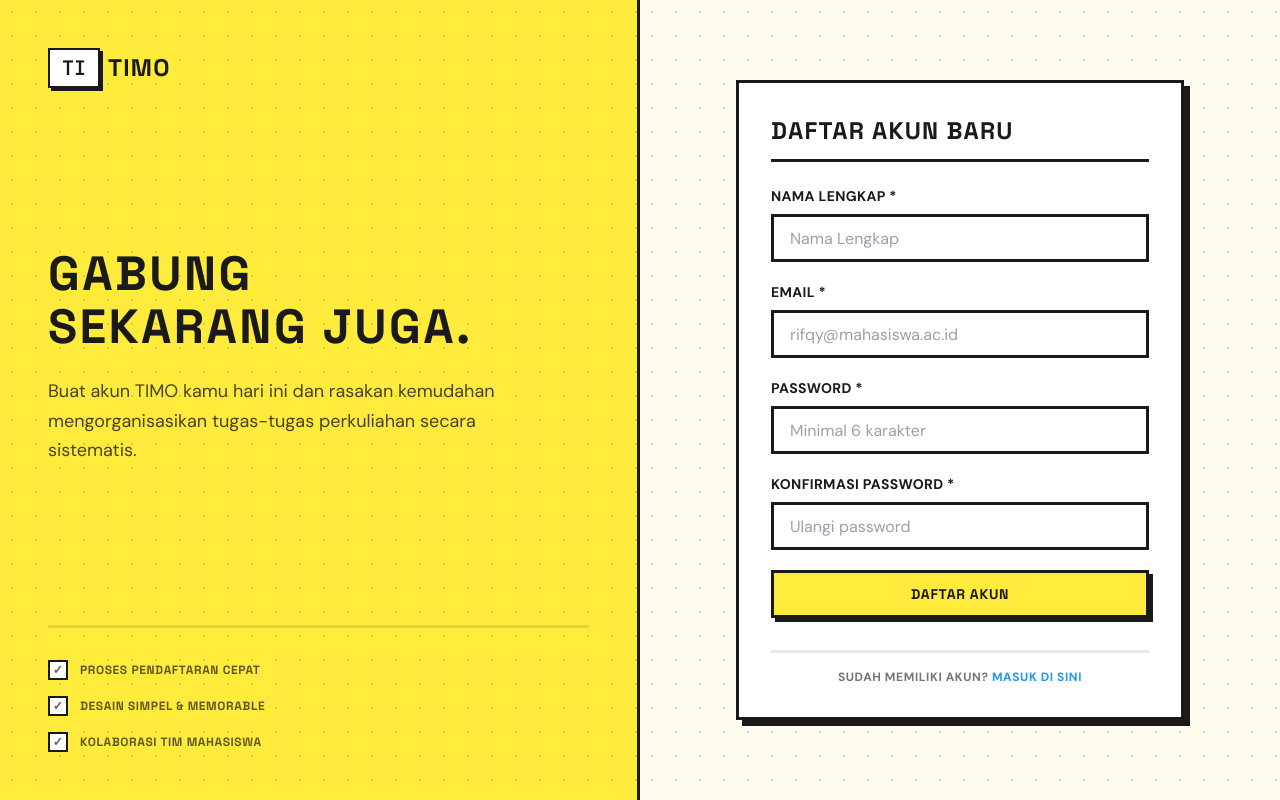
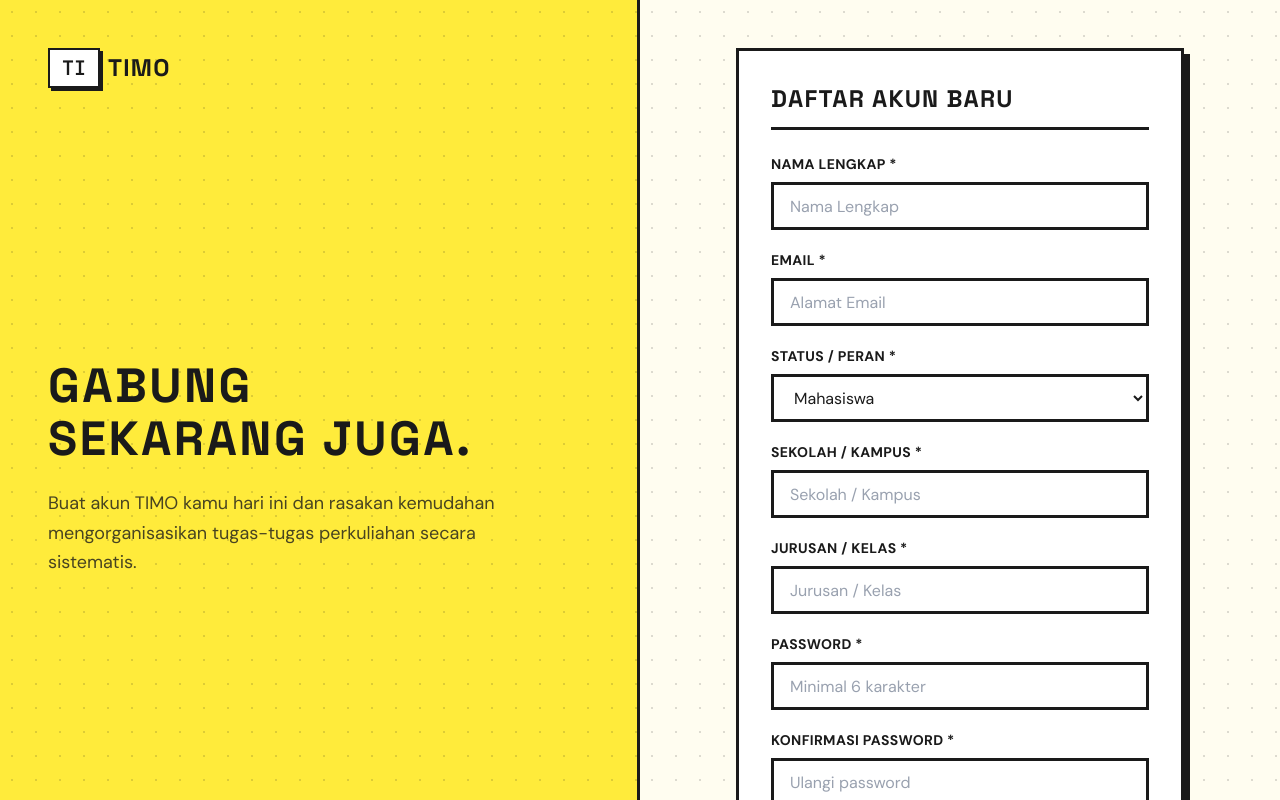
Before and after one commit to rifqymuhamad10/second-TIMO-app, a Next.js app: page /register in a window 1280 px wide. Shown: the top 800 px of the page. Built offline with nearby package versions, Linux system fonts and the light colour scheme.

Commit message:
Implement registration fields, student/general roles, and default placeholders standardization

```diff
--- a/src/app/dashboard/page.tsx
+++ b/src/app/dashboard/page.tsx
@@ -477,7 +477,7 @@ export default function DashboardPage() {
           <Input
             id="task-title"
             label="Judul Tugas *"
-            placeholder="Contoh: Buat ERD Sistem Retail"
+            placeholder="Judul Tugas"
             value={formTitle}
             onChange={(e) => setFormTitle(e.target.value)}
             disabled={formSubmitting}
@@ -505,7 +505,7 @@ export default function DashboardPage() {
             <Input
               id="task-subject"
               label="Mata Kuliah *"
-              placeholder="Contoh: RPL, Basis Data"
+              placeholder="Mata Kuliah"
               value={formSubject}
               onChange={(e) => setFormSubject(e.target.value)}
               disabled={formSubmitting}
--- a/src/app/profile/page.tsx
+++ b/src/app/profile/page.tsx
@@ -22,20 +22,29 @@ export default function ProfilePage() {
   // Edit Profile States
   const [isEditModalOpen, setIsEditModalOpen] = useState(false);
   const [formUsername, setFormUsername] = useState("");
-  const [formRole, setFormRole] = useState("user");
+  const [formRole, setFormRole] = useState("mahasiswa");
   const [formMajor, setFormMajor] = useState("");
+  const [formInstitution, setFormInstitution] = useState("");
   const [formAvatarUrl, setFormAvatarUrl] = useState("");
   const [formPassword, setFormPassword] = useState("");
   const [formError, setFormError] = useState<string | null>(null);
   const [formSuccess, setFormSuccess] = useState<string | null>(null);
   const [formSubmitting, setFormSubmitting] = useState(false);
 
+  const getRoleLabel = (role?: string) => {
+    if (role === "mahasiswa") return "Mahasiswa";
+    if (role === "pelajar") return "Pelajar";
+    if (role === "umum") return "Umum";
+    return role || "Mahasiswa";
+  };
+
   // Initialize form fields when user data is loaded
   useEffect(() => {
     if (user) {
       setFormUsername(user.username || "");
-      setFormRole(user.role || "user");
-      setFormMajor(user.major || "Rekayasa Perangkat Lunak (RPL)");
+      setFormRole(user.role || "mahasiswa");
+      setFormMajor(user.major || "");
+      setFormInstitution(user.institution || "");
       setFormAvatarUrl(user.avatar_url || "");
     }
   }, [user, isEditModalOpen]);
@@ -53,6 +62,7 @@ export default function ProfilePage() {
         username: formUsername,
         role: formRole,
         major: formMajor,
+        institution: formInstitution,
         avatar_url: formAvatarUrl,
       };
 
@@ -165,7 +175,7 @@ export default function ProfilePage() {
                 {user?.username || "Nama Pengguna"}
               </h2>
               <p className="font-body text-sm font-bold uppercase tracking-wider text-nb-ink/50 mb-4">
-                {user?.role === "dosen" ? "Dosen" : "Mahasiswa"} • Universitas UIN SGD Bandung
+                {getRoleLabel(user?.role)} • {user?.institution || "Sekolah / Kampus"}
               </p>
 
               <div className="flex flex-col gap-2.5 max-w-sm mx-auto sm:mx-0">
@@ -175,11 +185,11 @@ export default function ProfilePage() {
                 </div>
                 <div className="flex items-center gap-3 font-body text-sm text-nb-ink/80">
                   <Award className="w-4 h-4 text-nb-ink/60" />
-                  <span>Peran: <strong className="font-bold text-nb-ink">{user?.role === "dosen" ? "Dosen" : "Mahasiswa"}</strong></span>
+                  <span>Status: <strong className="font-bold text-nb-ink">{getRoleLabel(user?.role)}</strong></span>
                 </div>
                 <div className="flex items-center gap-3 font-body text-sm text-nb-ink/80">
                   <BookOpen className="w-4 h-4 text-nb-ink/60" />
-                  <span className="break-words">Jurusan: {user?.major || "Rekayasa Perangkat Lunak (RPL)"}</span>
+                  <span className="break-words">Jurusan / Kelas: {user?.major || "Jurusan / Kelas"}</span>
                 </div>
               </div>
 
@@ -293,8 +303,8 @@ export default function ProfilePage() {
         <form onSubmit={handleUpdateProfile} className="flex flex-col gap-5">
           <Input
             id="profile-username"
-            label="Nama Lengkap / Username *"
-            placeholder="Masukkan nama baru..."
+            label="Nama Lengkap *"
+            placeholder="Nama Lengkap"
             value={formUsername}
             onChange={(e) => setFormUsername(e.target.value)}
             disabled={formSubmitting}
@@ -306,7 +316,7 @@ export default function ProfilePage() {
               htmlFor="profile-role"
               className="font-body font-bold text-sm tracking-wide text-nb-ink uppercase"
             >
-              Peran (Role) *
+              Status / Peran *
             </label>
             <select
               id="profile-role"
@@ -315,15 +325,25 @@ export default function ProfilePage() {
               disabled={formSubmitting}
               className="w-full bg-nb-surface text-nb-ink border-nb px-4 h-12 text-base font-body focus:outline-none focus:border-nb-blue transition-colors cursor-pointer"
             >
-              <option value="user">Mahasiswa</option>
-              <option value="dosen">Dosen</option>
+              <option value="mahasiswa">Mahasiswa</option>
+              <option value="pelajar">Pelajar</option>
+              <option value="umum">Umum</option>
             </select>
           </div>
 
           <Input
+            id="profile-institution"
+            label="Sekolah / Kampus"
+            placeholder="Sekolah / Kampus"
+            value={formInstitution}
+            onChange={(e) => setFormInstitution(e.target.value)}
+            disabled={formSubmitting}
+          />
+
+          <Input
             id="profile-major"
-            label="Jurusan / Departemen"
-            placeholder="Contoh: Rekayasa Perangkat Lunak (RPL)"
+            label="Jurusan / Kelas"
+            placeholder="Jurusan / Kelas"
             value={formMajor}
             onChange={(e) => setFormMajor(e.target.value)}
             disabled={formSubmitting}
@@ -332,7 +352,7 @@ export default function ProfilePage() {
           <Input
             id="profile-avatar"
             label="URL Foto Profil"
-            placeholder="Contoh: https://api.dicebear.com/7.x/pixel-art/svg"
+            placeholder="Masukkan URL Foto Profil"
             value={formAvatarUrl}
             onChange={(e) => setFormAvatarUrl(e.target.value)}
             disabled={formSubmitting}
--- a/src/app/register/page.tsx
+++ b/src/app/register/page.tsx
@@ -14,6 +14,9 @@ export default function RegisterPage() {
   const [email, setEmail] = useState("");
   const [password, setPassword] = useState("");
   const [confirmPassword, setConfirmPassword] = useState("");
+  const [role, setRole] = useState("mahasiswa");
+  const [institution, setInstitution] = useState("");
+  const [major, setMajor] = useState("");
   const [error, setError] = useState<string | null>(null);
   const [success, setSuccess] = useState(false);
   const [loading, setLoading] = useState(false);
@@ -22,7 +25,7 @@ export default function RegisterPage() {
     e.preventDefault();
     setError(null);
 
-    if (!username || !email || !password || !confirmPassword) {
+    if (!username || !email || !password || !confirmPassword || !role || !institution || !major) {
       setError("Semua field wajib diisi");
       return;
     }
@@ -34,7 +37,7 @@ export default function RegisterPage() {
 
     setLoading(true);
     try {
-      await register(username, email, password);
+      await register(username, email, password, role, institution, major);
       setSuccess(true);
     } catch (err: any) {
       setError(err.message || "Gagal mendaftar. Pastikan email belum terdaftar.");
@@ -141,9 +144,52 @@ export default function RegisterPage() {
                   id="register-email"
                   label="Email *"
                   type="email"
-                  placeholder="rifqy@mahasiswa.ac.id"
+                  placeholder="Alamat Email"
                   value={email}
                   onChange={(e) => setEmail(e.target.value)}
+                  disabled={loading}
+                  required
+                />
+
+                <div className="flex flex-col gap-2">
+                  <label
+                    htmlFor="register-role"
+                    className="font-body font-bold text-sm tracking-wide text-nb-ink uppercase"
+                  >
+                    Status / Peran *
+                  </label>
+                  <select
+                    id="register-role"
+                    value={role}
+                    onChange={(e) => setRole(e.target.value)}
+                    disabled={loading}
+                    className="w-full bg-nb-surface text-nb-ink border-nb px-4 h-12 text-base font-body focus:outline-none focus:border-nb-blue transition-colors cursor-pointer"
+                    required
+                  >
+                    <option value="mahasiswa">Mahasiswa</option>
+                    <option value="pelajar">Pelajar</option>
+                    <option value="umum">Umum</option>
+                  </select>
+                </div>
+
+                <Input
+                  id="register-institution"
+                  label="Sekolah / Kampus *"
+                  type="text"
+                  placeholder="Sekolah / Kampus"
+                  value={institution}
+                  onChange={(e) => setInstitution(e.target.value)}
+                  disabled={loading}
+                  required
+                />
+
+                <Input
+                  id="register-major"
+                  label="Jurusan / Kelas *"
+                  type="text"
+                  placeholder="Jurusan / Kelas"
+                  value={major}
+                  onChange={(e) => setMajor(e.target.value)}
                   disabled={loading}
                   required
                 />
--- a/src/contexts/AuthContext.tsx
+++ b/src/contexts/AuthContext.tsx
@@ -11,6 +11,7 @@ interface User {
   created_at: string;
   major?: string;
   avatar_url?: string;
+  institution?: string;
 }
 
 interface AuthContextType {
@@ -18,7 +19,7 @@ interface AuthContextType {
   token: string | null;
   loading: boolean;
   login: (email: string, password: string) => Promise<void>;
-  register: (username: string, email: string, password: string) => Promise<void>;
+  register: (username: string, email: string, password: string, role: string, institution: string, major: string) => Promise<void>;
   logout: () => Promise<void>;
   refreshUser: () => Promise<void>;
 }
@@ -115,7 +116,7 @@ export function AuthProvider({ children }: { children: React.ReactNode }) {
     }
   };
 
-  const register = async (username: string, email: string, password: string) => {
+  const register = async (username: string, email: string, password: string, role: string, institution: string, major: string) => {
     // Registrasi di TIMO Web V2 membuat user baru. Pengguna harus login secara manual setelah mendaftar
     setLoading(true);
     try {
@@ -124,7 +125,7 @@ export function AuthProvider({ children }: { children: React.ReactNode }) {
         headers: {
           "Content-Type": "application/json",
         },
-        body: JSON.stringify({ username, email, password }),
+        body: JSON.stringify({ username, email, password, role, institution, major }),
       });
 
       const result = await res.json();
```
Also changed, not shown: src/services/users-service.ts (+16 -7 lines).
